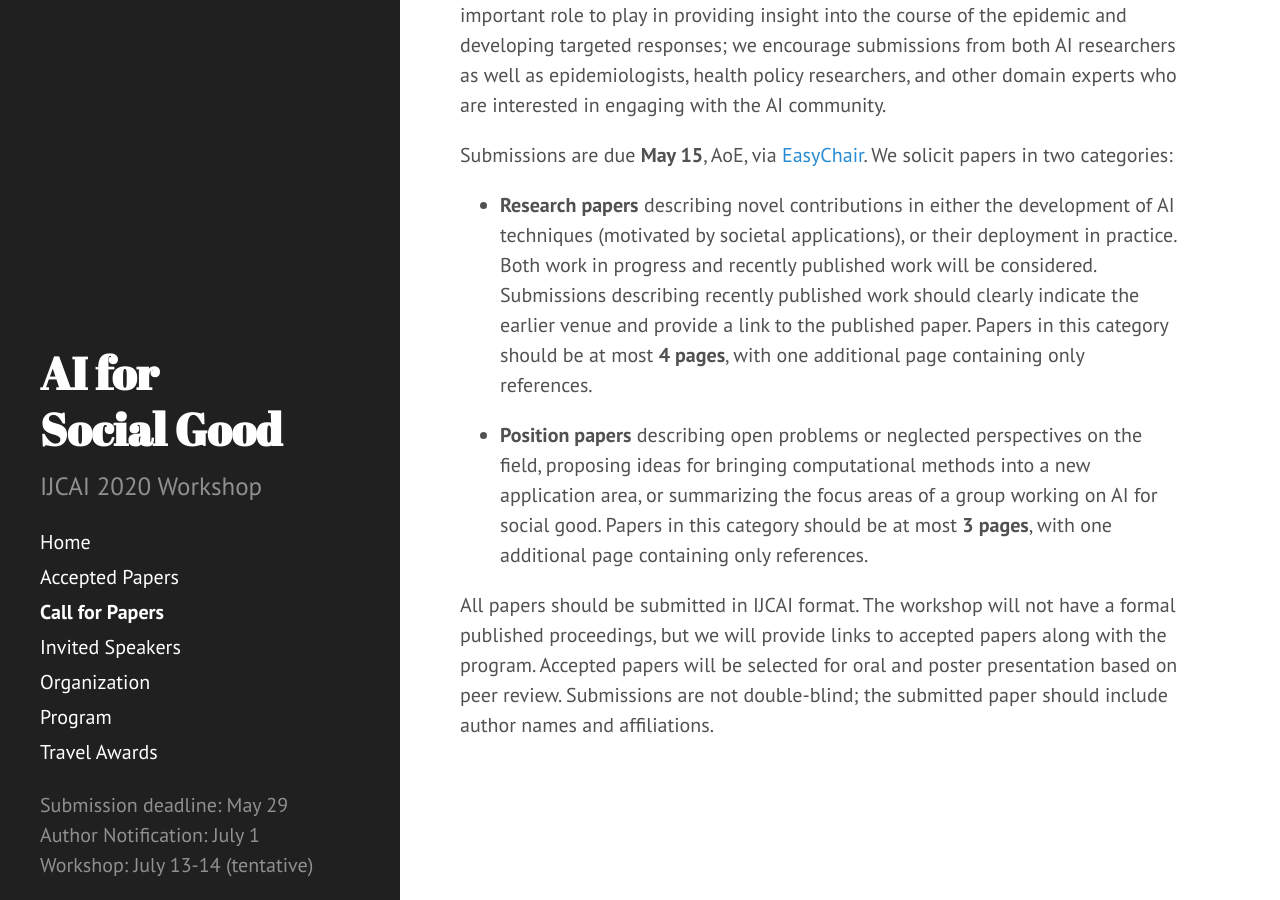
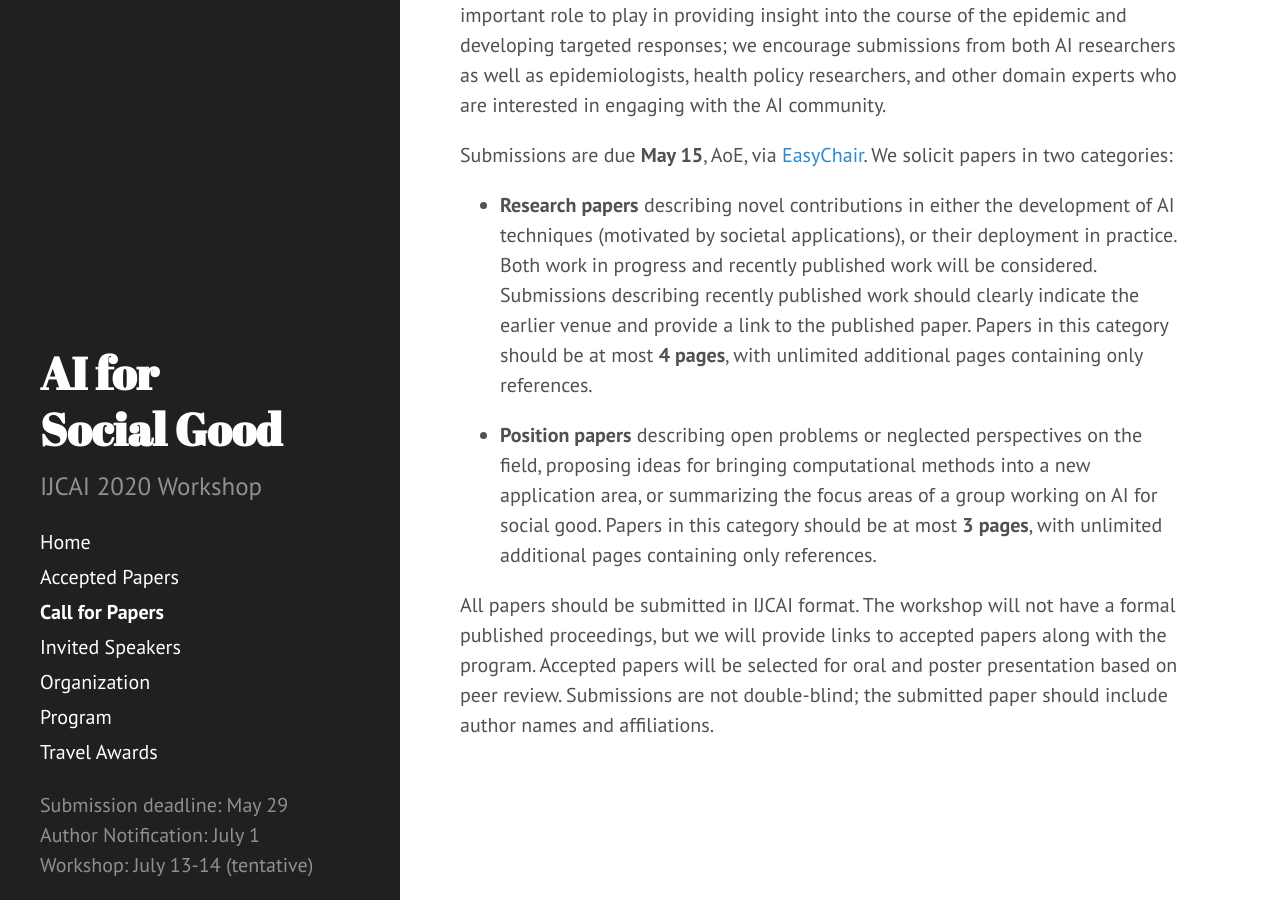
Before and after one commit to slremy/aiforpublichealth.github.io, a Jekyll site: the page built from cfp.md, in a window 1280 px wide and 900 px high, scrolled down 690 px. Built offline with Jekyll 4.4.1, drawn with Linux system fonts in a browser that asks for light colours.

Commit message:
Update cfp.md

```diff
--- a/cfp.md
+++ b/cfp.md
@@ -16,8 +16,8 @@ Such questions are particularly salient in light of the COVID-19 pandemic. AI ha
 
 Submissions are due <b> May 15</b>, AoE, via [EasyChair](https://easychair.org/my/conference?conf=ai4sg1#). We solicit papers in two categories:
 
-* <b>Research papers</b> describing novel contributions in either the development of AI techniques (motivated by societal applications), or their deployment in practice. Both work in progress and recently published work will be considered. Submissions describing recently published work should clearly indicate the earlier venue and provide a link to the published paper. Papers in this category should be at most <b>4 pages</b>, with one additional page containing only references.
+* <b>Research papers</b> describing novel contributions in either the development of AI techniques (motivated by societal applications), or their deployment in practice. Both work in progress and recently published work will be considered. Submissions describing recently published work should clearly indicate the earlier venue and provide a link to the published paper. Papers in this category should be at most <b>4 pages</b>, with unlimited additional pages containing only references.
 
-* <b>Position papers</b> describing open problems or neglected perspectives on the field, proposing ideas for bringing computational methods into a new application area, or summarizing the focus areas of a group working on AI for social good. Papers in this category should be at most <b>3 pages</b>, with one additional page containing only references.
+* <b>Position papers</b> describing open problems or neglected perspectives on the field, proposing ideas for bringing computational methods into a new application area, or summarizing the focus areas of a group working on AI for social good. Papers in this category should be at most <b>3 pages</b>, with unlimited additional pages containing only references.
 
 All papers should be submitted in IJCAI format. The workshop will not have a formal published proceedings, but we will provide links to accepted papers along with the program. Accepted papers will be selected for oral and poster presentation based on peer review. Submissions are not double-blind; the submitted paper should include author names and affiliations.
```
